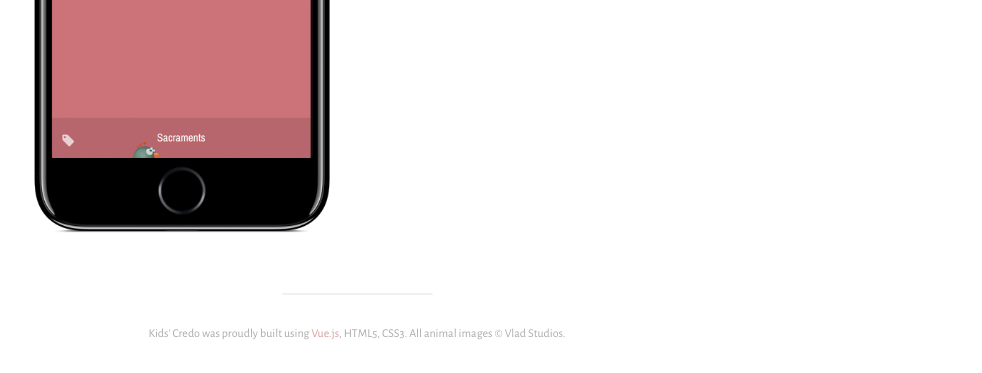
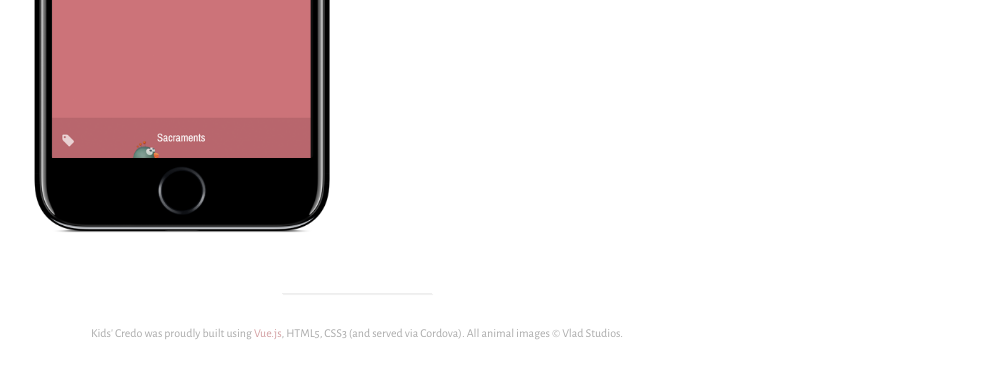
Before and after one commit to kidscredo/kidscredo.github.io, a plain HTML site: page index.html in a window 1280 px wide. Shown: the part 477-850 px from the top of the page, without its empty margins (283-1265 px from the left). Drawn offline with nearby package versions, Linux system fonts and the light colour scheme.

Commit message:
Update index.html

```diff
--- a/index.html
+++ b/index.html
@@ -71,7 +71,7 @@
       </main>
       <footer>
         <div class="breaker"></div>
-        <p>Kids' Credo was proudly built using <a href="https://vuejs.org/">Vue.js</a>, HTML5, CSS3. All animal images &copy; Vlad Studios.</p>
+        <p>Kids' Credo was proudly built using <a href="https://vuejs.org/">Vue.js</a>, HTML5, CSS3 (and served via Cordova). All animal images &copy; Vlad Studios.</p>
       </footer>
     </body>
 </html>
```
